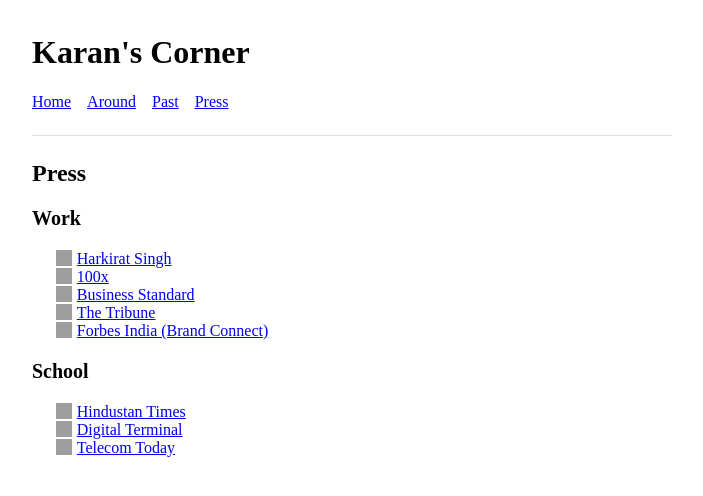
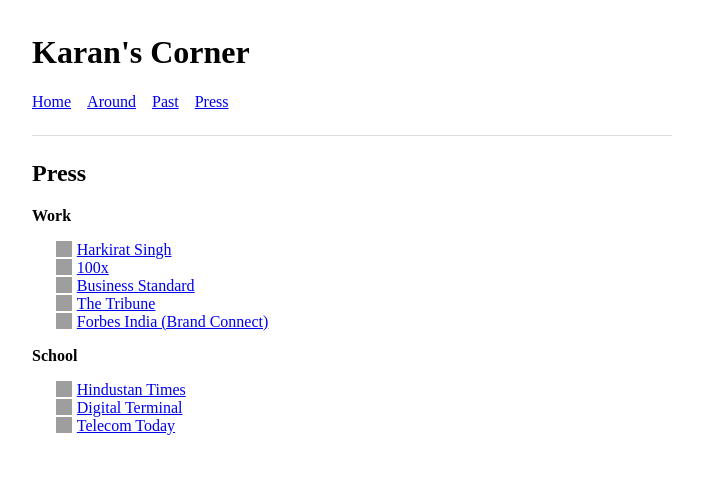
Before and after one commit to ShriKaranHanda/site, a plain HTML site: page press/index.html in a window 1280 px wide. Shown: the whole page, without its empty margins (288-991 px from the left). Drawn offline with Linux system fonts and the light colour scheme; grey boxes are pictures that could not be loaded.

Commit message:
style: reduce press subheadings and remove home heading

```diff
--- a/styles.css
+++ b/styles.css
@@ -16,7 +16,7 @@ body > :first-child {
 }
 
 .press h3 {
-  font-size: 1.25rem;
+  font-size: 1rem;
 }
 
 .press ul {
```
Also changed, not shown: index.html (+0 -1 lines).
